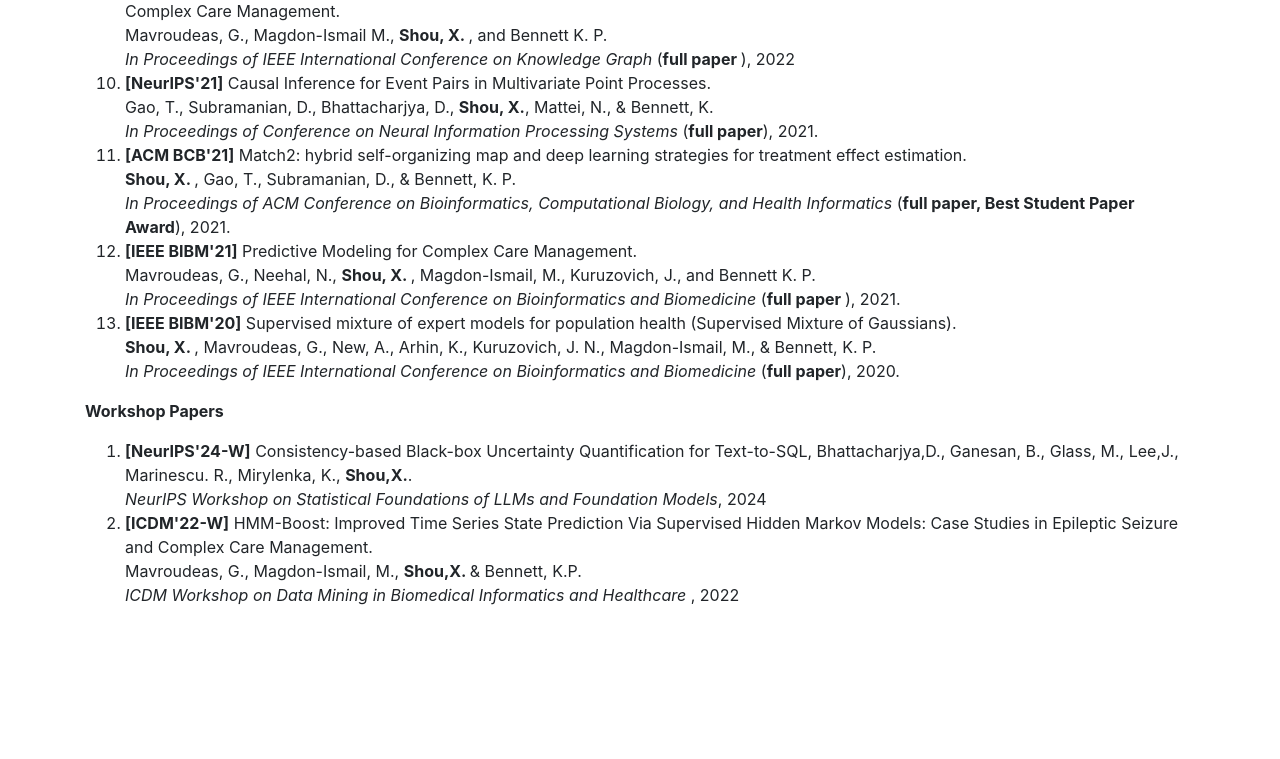
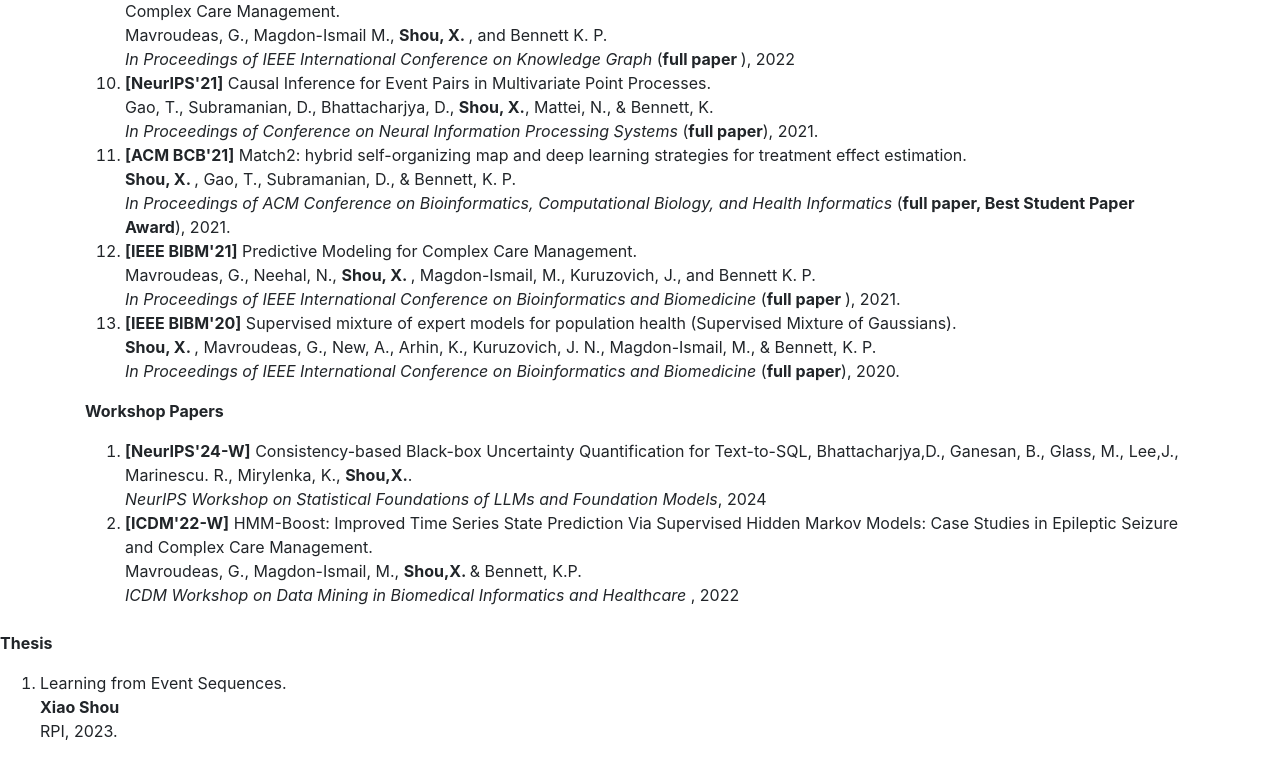
Before and after one commit to shou-xiao/shou-xiao.github.io, a website: page publications.html in a window 1280 px wide. Shown: the part 1215-1974 px from the top of the page. Before the commit the page ends 1846 px from the top, so only its background shows below. Drawn offline with Linux system fonts and the light colour scheme.

Commit message:
Update publications.html

```diff
--- a/publications.html
+++ b/publications.html
@@ -172,8 +172,15 @@
     </div>
 
 
+            <p><strong>Thesis</strong></p>
+                <ol>
+                    <li>
+                		 Learning from Event Sequences. </br>
+                		<strong> Xiao Shou</strong> <br/>
+                		RPI, 2023.
+                	</li>
 
-
+                </ol>
     <script src="vendor/jquery/jquery.min.js"></script>
     <script src="vendor/bootstrap/js/bootstrap.bundle.min.js"></script>
 </body>
```
